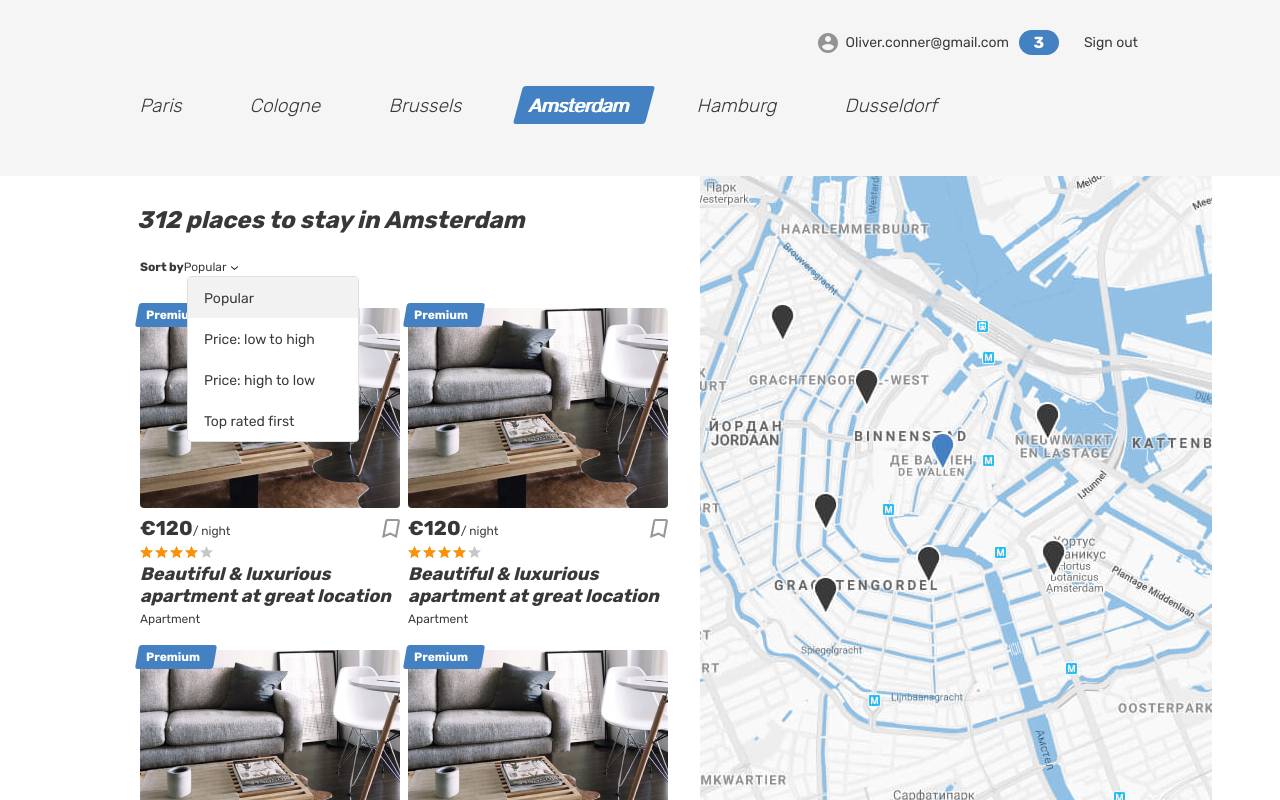
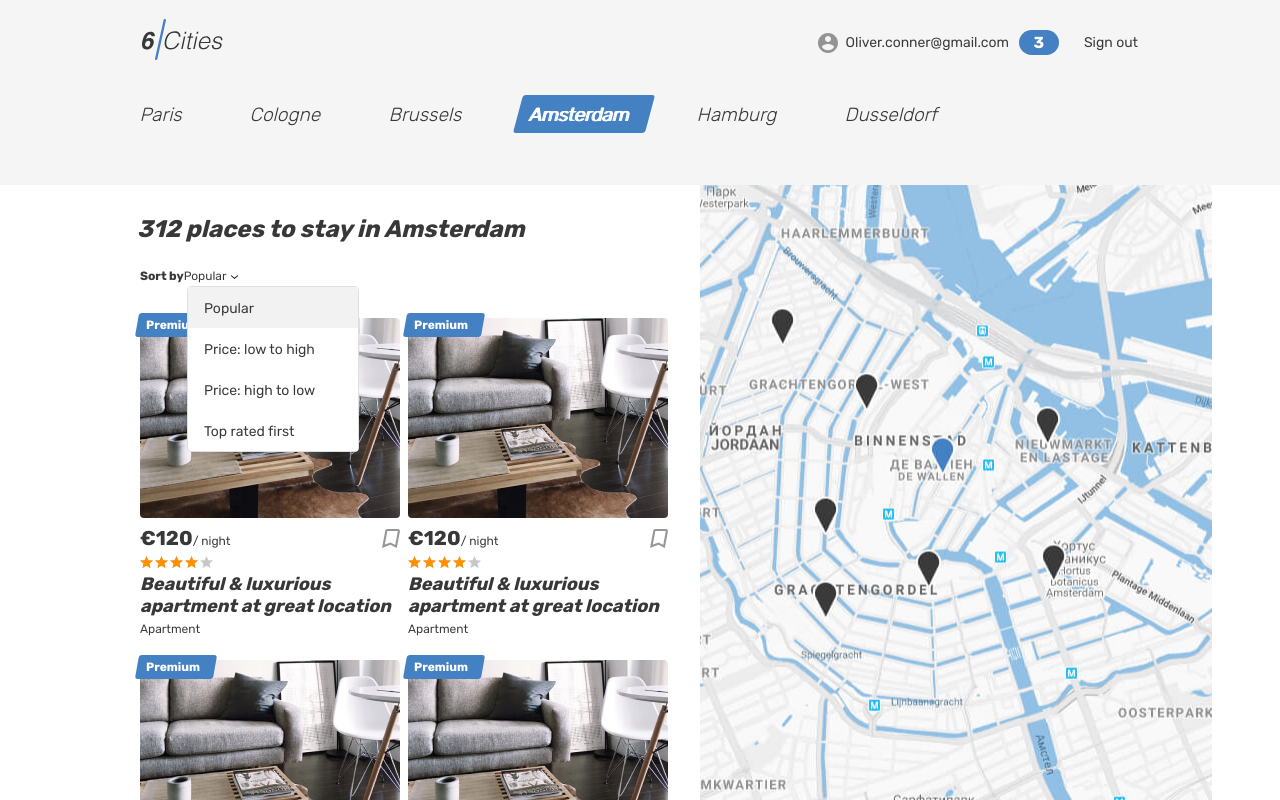
Before and after one commit to htmlacademy-react/2588237-six-cities-3, a React (Vite) app: page / in a window 1280 px wide. Built offline with nearby package versions, Linux system fonts and the light colour scheme.

Commit message:
Добавит Logo на страницу

```diff
--- a/src/components/logo/logo.tsx
+++ b/src/components/logo/logo.tsx
@@ -1,8 +1,11 @@
+import { Link } from 'react-router-dom';
+import { AppRoute } from '../../const';
+
 function Logo(): JSX.Element {
   return (
-    <a className="header__logo-link header__logo-link--active">
+    <Link className="header__logo-link header__logo-link--active" to={AppRoute.Root}>
       <img className="header__logo" src="img/logo.svg" alt="6 cities logo" width={81} height={41} />
-    </a>
+    </Link>
   );
 }
 
--- a/src/components/page-header/page-header.tsx
+++ b/src/components/page-header/page-header.tsx
@@ -1,3 +1,4 @@
+import Logo from '../logo/logo';
 import UserNav from '../user-nav/user-nav';
 
 type PageHeaderProps = {
@@ -10,7 +11,7 @@ function PageHeader({isAuth}: PageHeaderProps): JSX.Element {
       <div className="container">
         <div className="header__wrapper">
           <div className="header__left">
-
+            <Logo />
           </div>
 
           {isAuth && <UserNav />}
```
